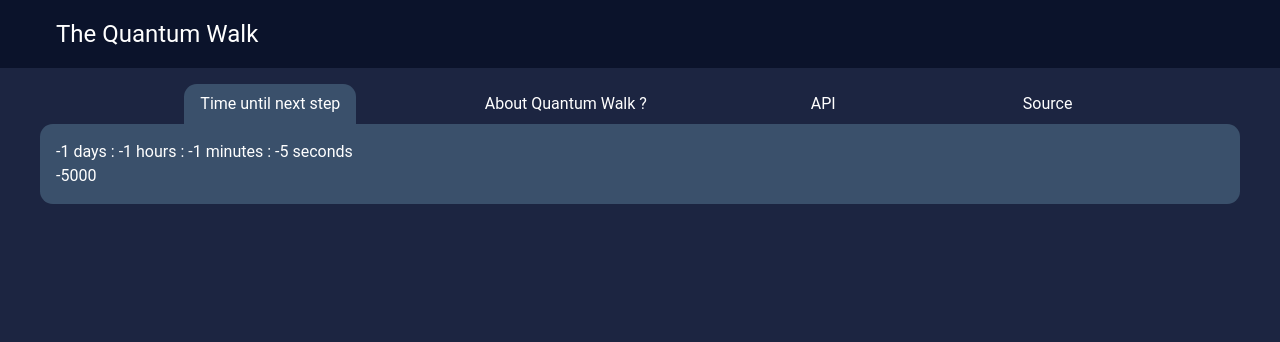
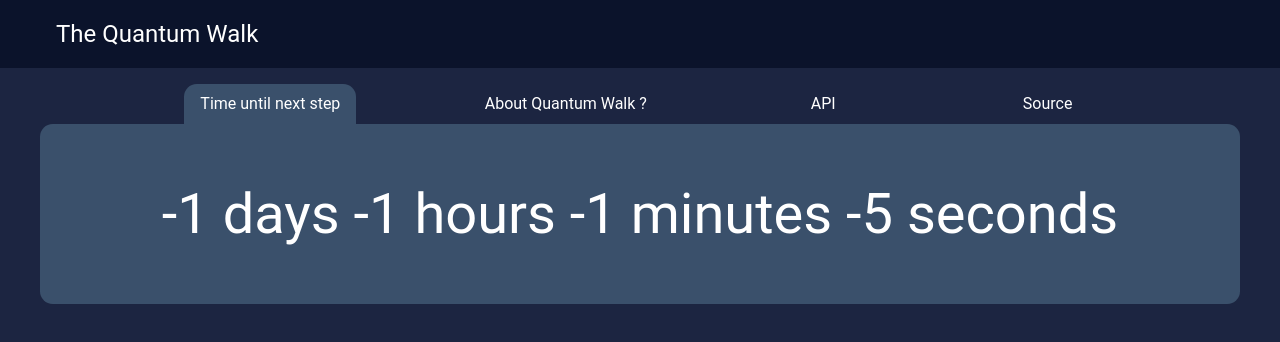
Before and after one commit to PierreBou91/quantum-walk, a Next.js app: page / in a window 1280 px wide. Shown: the top 342 px of the page. Built offline with nearby package versions, Linux system fonts and the light colour scheme; no server answers.

Commit message:
feat: Countdown component

```diff
--- /dev/null
+++ b/components/CountDown.tsx
@@ -0,0 +1,23 @@
+import React from 'react'
+
+type Props = {
+	distance: number
+}
+
+const Countdown = (props: Props) => {
+	return (<div>
+		{
+			Math.floor(props.distance / 86400000) +
+			" days " +
+			Math.floor((props.distance % 86400000) / 36e5) +
+			" hours " +
+			Math.floor((props.distance % 36e5) / 6e4) +
+			" minutes " +
+			Math.trunc((props.distance % 6e4) / 1000) +
+			" seconds"
+		}
+	</div >
+	)
+}
+
+export default Countdown
--- a/pages/index.tsx
+++ b/pages/index.tsx
@@ -1,5 +1,7 @@
 import type { NextPage } from 'next'
 import { useEffect, useState } from 'react';
+import Countdown from '../components/CountDown';
+import styles from '../styles/Home.module.css';
 
 const BASE_URL = () => {
   if (process.env.NODE_ENV === 'production') {
@@ -43,19 +45,10 @@ const Home: NextPage = () => {
 
   return (
     <>
-      {/* TODO Main timer */}
+      <div className={styles.mainCountdown}>
+        <Countdown distance={distance} />
+      </div>
       {/* TODO List of past/future steps */}
-      {Math.floor(distance / 86400000) +
-        " days : " +
-        Math.floor((distance % 86400000) / 36e5) +
-        " hours : " +
-        Math.floor((distance % 36e5) / 6e4) +
-        " minutes : " +
-        Math.trunc((distance % 6e4) / 1000) +
-        " seconds"}
-      <div>
-        {distance}
-      </div>
     </>
   )
 }
--- /dev/null
+++ b/styles/Home.module.css
@@ -0,0 +1,7 @@
+.mainCountdown {
+	padding-block: 2rem;
+	width: auto;
+	font-size: 3.5rem;
+	display: flex;
+	justify-content: center;
+}
```
